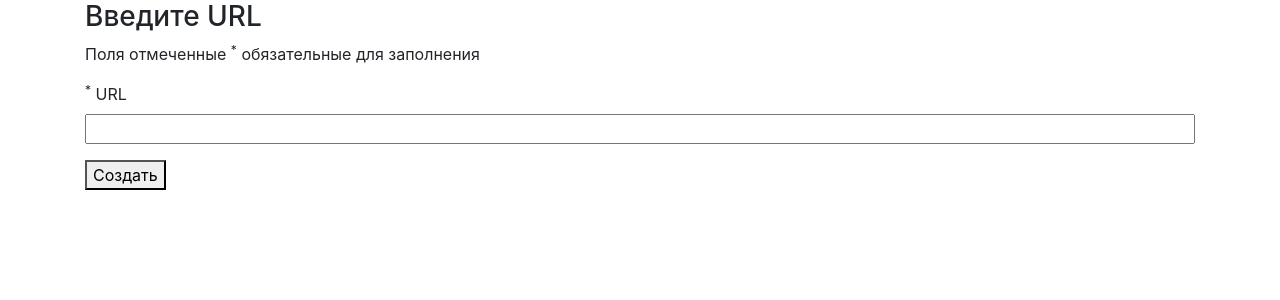
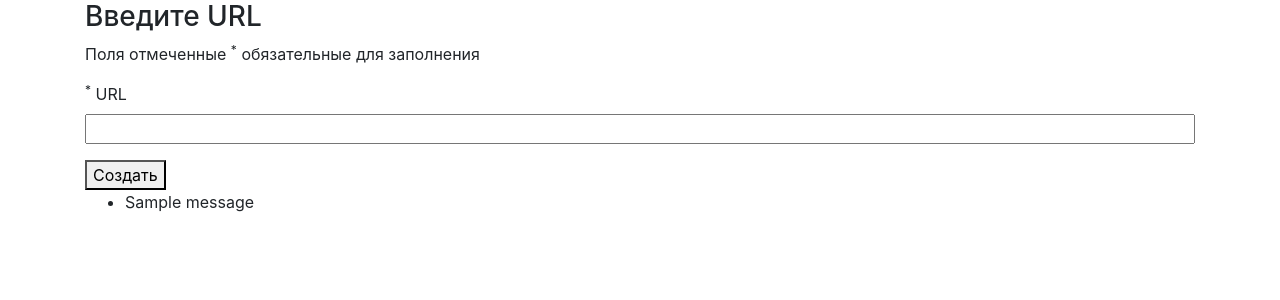
Before and after one commit to algol2302/shurl, a Django app: page / in a window 1280 px wide. Shown: the top 300 px of the page. Run offline with Django 3.2, Linux system fonts and the light colour scheme; tables that the repository leaves empty hold one stand-in row (values such as "Sample post"); one stand-in notice (Sample message) is shown; some libraries are stand-ins or nearby versions.

Commit message:
Добавлены api и messages

```diff
--- a/shurlapp/templates/shurl_create_or_find.html
+++ b/shurlapp/templates/shurl_create_or_find.html
@@ -13,7 +13,7 @@
 	<p>Поля отмеченные <sup class="required">*</sup> обязательные для заполнения</p>
 
 	<form class="needs-validation" action="" method="post" enctype="multipart/form-data" role="form" novalidate>
-		{% comment %} {% csrf_token %}  {% endcomment %}
+		{% csrf_token %}
 		{% for hidden in form.hidden_fields %}
 			{{ hidden }}
 		{% endfor %}
@@ -49,6 +49,18 @@
 		<p><input value="127.0.0.1:8000/{{ shurl }}"></p>
 	</div>
 	{% endif %}
+
+	<div>
+		{% if messages %}
+			<ul class="messages">
+				{% for message in messages %}
+				<li id="message_{{ forloop.counter }}" {% if message.tags %} class="{{ message.tags }}" {% endif %}>
+					{{ message }}
+				</li>
+				{% endfor %}
+			</ul>
+		{% endif %}
+	</div>
 </div>
 
 {% endblock %}
--- a/shurlapp/views.py
+++ b/shurlapp/views.py
@@ -6,7 +6,8 @@ import random
 from django.urls import reverse
 from django.shortcuts import get_object_or_404
 from shurl.settings import SITE_URL
-#
+from django.contrib import messages#
+
 from shurlapp.models import *
 
 # генерируем короткий url заданной длины
@@ -16,6 +17,7 @@ def generate_shurl(length):
 		shurl = "".join(random.choice(char) for x in range(length))
 		# проверяем нет ли такого адреса в бд
 		if not Urls.objects.filter(shurl=shurl):
+
 			return shurl
 
 # Create your views here.
@@ -48,6 +50,7 @@ class shurl_create_or_find(CreateView):
 		self.data = generate_shurl(5)
 		instance.shurl = self.data
 		instance.save()
+		messages.info(self.request, "Шурл успешно сгенерирован!")
 		return render(self.request, self.template_name, self.get_context_data(form=form))
 
 	def get_context_data(self, *args, **kwargs):
```
